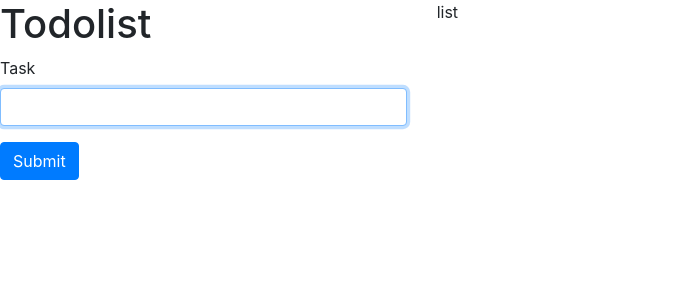
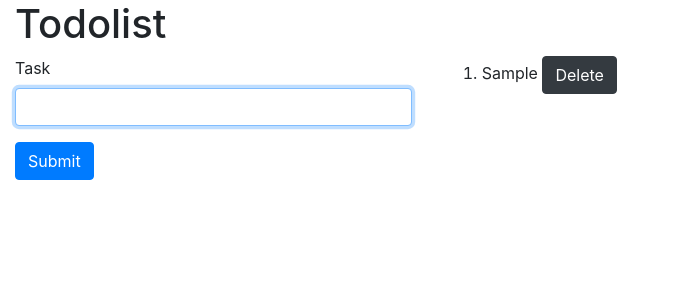
Before and after one commit to RosDiaf/ToDoList-in-Angular, an Angular app: page / in a window 1280 px wide. Both pictures are taken after typing "Sample" into the empty fields and a click on the button "Submit". Shown: the top 300 px of the page, without its empty margins (0-680 px from the left). Built offline with nearby package versions, Linux system fonts and the light colour scheme.

Commit message:
Add task to localstorage and display into view

```diff
--- a/src/app/app.component.html
+++ b/src/app/app.component.html
@@ -1,11 +1,15 @@
-<div class="w3-container-fluid">
+<div class="container-fluid">
+  <div class="row">
+    <div class="col-lg-12">
+      <h1>{{ title }}</h1>
+    </div>
+  </div>
   <div class="row">
     <div class="col-lg-4">
-        <h1>{{ title }}</h1>
         <app-form (showTasks)="showTasks($event)"></app-form>
     </div>
     <div class="col-lg-8">
-        list
+        <app-list [tasksArr]="tasksArr"></app-list>
     </div>
   </div>
 </div>
--- a/src/app/app.component.ts
+++ b/src/app/app.component.ts
@@ -1,4 +1,4 @@
-import { Component, Input } from '@angular/core';
+import { Component } from '@angular/core';
 
 @Component({
   selector: 'app-root',
@@ -7,10 +7,9 @@ import { Component, Input } from '@angular/core';
 })
 export class AppComponent {
   title = 'Todolist';
-  @Input() tasksArr: Array<string> = [];
+  tasksArr: Array<string> = [];
 
   showTasks(tasks) {
     this.tasksArr = tasks.slice(0);
-    console.log(this.tasksArr);
   }
 }
--- a/src/app/form/form.component.ts
+++ b/src/app/form/form.component.ts
@@ -33,9 +33,10 @@ export class FormComponent implements OnInit {
     if (this.listForm.valid) {
       this.sanitizeInputForm(this.listForm);
       this.tasksArr.push(this.listForm.controls.task.value);
+      window.localStorage.setItem('items', JSON.stringify(this.tasksArr))
+      this.showTasks.emit(this.tasksArr);
       this.listForm.reset();
       this.taskRef.nativeElement.focus();
-      this.showTasks.emit(this.tasksArr);
     }
   }
 
--- /dev/null
+++ b/src/app/list/list.component.html
@@ -0,0 +1,6 @@
+
+<ol *ngIf="taskListArr" class="tasks">
+  <li *ngFor="let task of taskListArr; let i = index">
+    {{ task }} <button class="btn btn-dark" (click)="deleteTask()">Delete</button>
+  </li>
+</ol>
--- /dev/null
+++ b/src/app/list/list.component.ts
@@ -0,0 +1,27 @@
+import { Component, OnInit, Input, OnChanges } from '@angular/core';
+
+@Component({
+  selector: 'app-list',
+  templateUrl: './list.component.html',
+  styleUrls: ['./list.component.scss']
+})
+export class ListComponent implements OnInit, OnChanges {
+
+  @Input() tasksArr: Array<string> = [];
+  taskListArr = [];
+
+  constructor() { }
+
+  ngOnInit() {
+    this.getTasks();
+  }
+
+  ngOnChanges() {
+    this.getTasks();
+  }
+
+  getTasks() {
+    this.taskListArr = localStorage.getItem('items') ? JSON.parse(localStorage.getItem('items')) : [];
+  }
+
+}
--- /dev/null
+++ b/src/assets/sass/list.scss
@@ -0,0 +1,5 @@
+.tasks {
+    li {
+        margin-bottom: 10px;
+    }
+}
--- a/src/styles.scss
+++ b/src/styles.scss
@@ -3,3 +3,4 @@
 @import url('https://maxcdn.bootstrapcdn.com/bootstrap/4.0.0/css/bootstrap.min.css');
 @import './assets/sass/variables.scss';
 @import './assets/sass/form.scss';
+@import './assets/sass/list.scss';
```
Also changed, not shown: src/app/app.module.ts (+7 -1 lines), src/app/list/list.component.scss (added), 2 other files (tests, documents, lock files or other folders).
